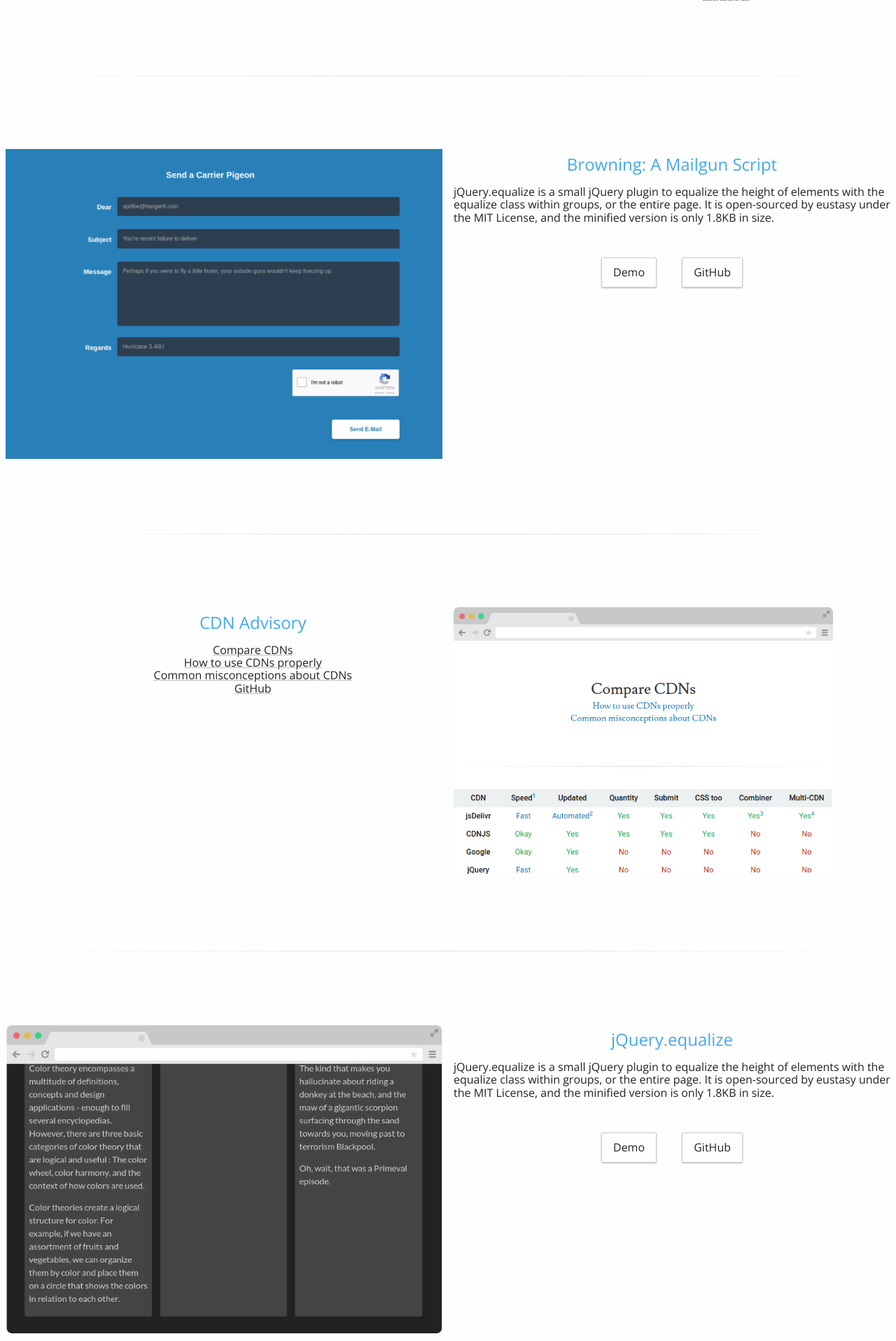
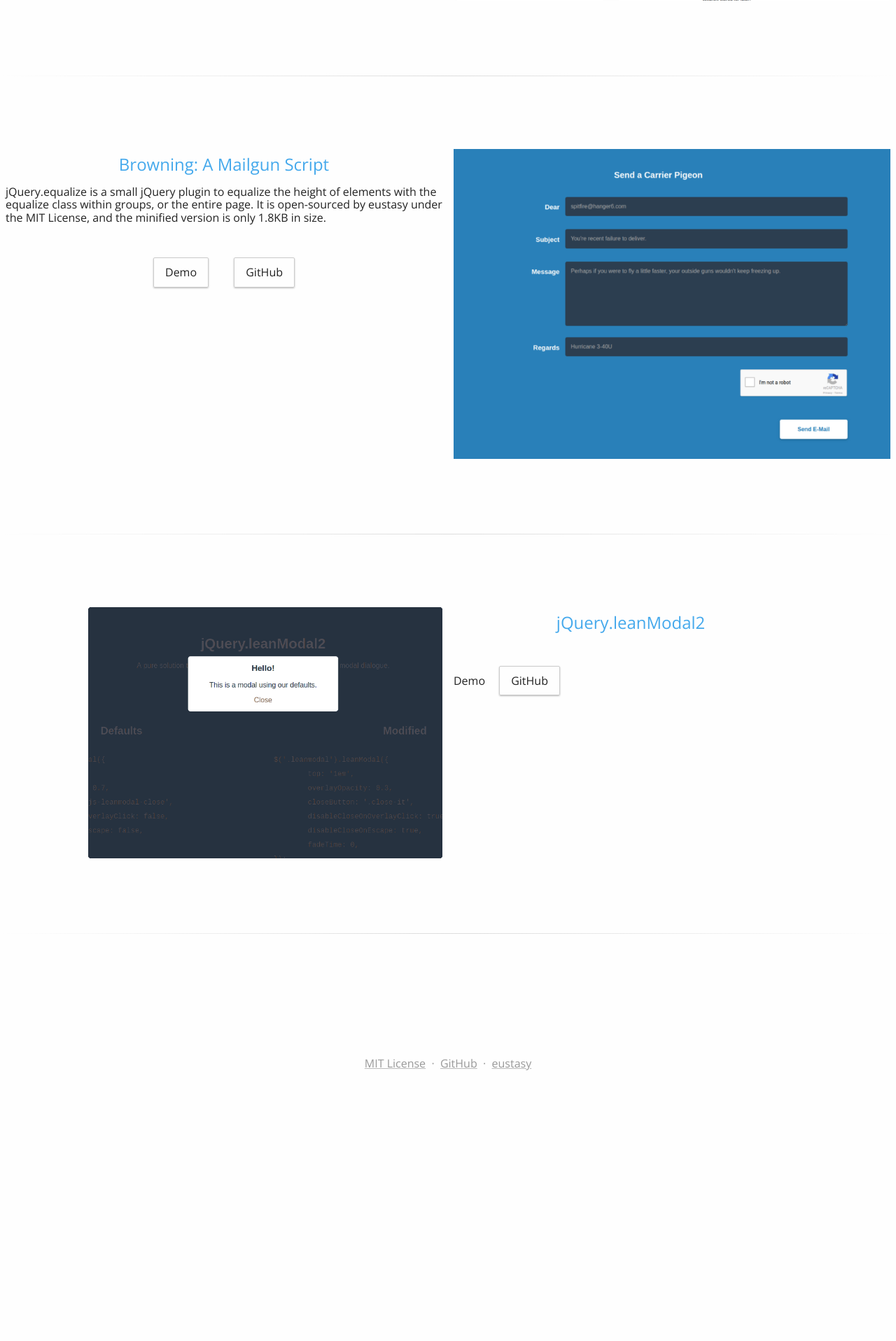
Before and after one commit to sitedata/labs.eustasy.org, a PHP site: page / in a window 1280 px wide. Shown: the part 1214-3131 px from the top of the page at 70% size. After the commit the page ends 2744 px from the top, so only its background shows below. Run offline with PHP 8.4, Linux system fonts and the light colour scheme; some libraries are stand-ins or nearby versions; some web fonts are replaced.

Commit message:
Update index.php

```diff
--- a/index.php
+++ b/index.php
@@ -44,54 +44,17 @@
 
 <section class="whole grid">
 	<div class="whole smablet-half">
+		<h3>Browning: A Mailgun Script</h3>
+		<p class="text-left TODO">jQuery.equalize is a small jQuery plugin to equalize the height of elements with the equalize class within groups, or the entire page. It is open-sourced by eustasy under the MIT License, and the minified version is only 1.8KB in size.</p>
+		<p>
+			<a class="button rounded display-inline-block background-white color-belize-hole" href="browning-a-mailgun-script">Demo</a>
+			<a class="button rounded display-inline-block background-white color-belize-hole" href="https://github.com/eustasy/browning">GitHub</a>
+		</p>
+	</div>
+	<div class="whole smablet-half">
 		<a href="browning-a-mailgun-script" title="Browning: A Mailgun Script">
 			<img alt="Browning: A Mailgun Script" src="assets/images/browning.png">
 		</a>
-	</div>
-	<div class="whole smablet-half">
-		<h3>Browning: A Mailgun Script</h3>
-		<p class="text-left">jQuery.equalize is a small jQuery plugin to equalize the height of elements with the equalize class within groups, or the entire page. It is open-sourced by eustasy under the MIT License, and the minified version is only 1.8KB in size.</p>
-		<p>
-			<a class="button rounded display-inline-block background-white color-belize-hole" href="browning-a-mailgun-script">Demo</a>
-			<a class="button rounded display-inline-block background-white color-belize-hole" href="https://github.com/eustasy/browning-a-mailgun-script">GitHub</a>
-		</p>
-	</div>
-</section>
-
-<hr class="section-breaker">
-
-<section class="whole grid">
-	<div class="whole smablet-half float-right">
-		<a href="cdns/compare-cdns" title="CDN Advisory">
-			<img alt="jQuery.equalize" src="assets/images/cdns.png">
-		</a>
-	</div>
-	<div class="whole smablet-half">
-		<h3>CDN Advisory</h3>
-		<ul class="list-style-none">
-			<li><a href="cdns/compare-cdns">Compare CDNs</a>
-			<li><a href="cdns/how-to-use-cdns-properly">How to use CDNs properly</a>
-			<li><a href="cdns/common-misconceptions-about-cdns">Common misconceptions about CDNs</a>
-			<li><a href="https://github.com/eustasy/cdns">GitHub</a>
-		</ul>
-	</div>
-</section>
-
-<hr class="section-breaker">
-
-<section class="whole grid">
-	<div class="whole smablet-half">
-		<a href="jQuery.equalize" title="jQuery.equalize">
-			<img alt="jQuery.equalize" src="assets/images/jquery-equalize.png">
-		</a>
-	</div>
-	<div class="whole smablet-half">
-		<h3>jQuery.equalize</h3>
-		<p class="text-left">jQuery.equalize is a small jQuery plugin to equalize the height of elements with the equalize class within groups, or the entire page. It is open-sourced by eustasy under the MIT License, and the minified version is only 1.8KB in size.</p>
-		<p>
-			<a class="button rounded display-inline-block background-white color-belize-hole" href="jQuery.equalize">Demo</a>
-			<a class="button rounded display-inline-block background-white color-belize-hole" href="https://github.com/eustasy/jQuery.equalize">GitHub</a>
-		</p>
 	</div>
 </section>
 
@@ -105,7 +68,7 @@
 	</div>
 	<div class="whole smablet-half">
 		<h3>jQuery.leanModal2</h3>
-		<p class="text-left">jQuery.equalize is a small jQuery plugin to equalize the height of elements with the equalize class within groups, or the entire page. It is open-sourced by eustasy under the MIT License, and the minified version is only 1.8KB in size.</p>
+		<p class="text-left TODOery.equalize is a small jQuery plugin to equalize the height of elements with the equalize class within groups, or the entire page. It is open-sourced by eustasy under the MIT License, and the minified version is only 1.8KB in size.</p>
 		<p>
 			<a class="button rounded display-inline-block background-white color-belize-hole" href="jQuery.leanModal2">Demo</a>
 			<a class="button rounded display-inline-block background-white color-belize-hole" href="https://github.com/eustasy/jQuery.leanModal2">GitHub</a>
@@ -115,70 +78,4 @@
 
 <hr class="section-breaker">
 
-<section class="whole grid">
-	<h2>Big Labs</h2>
-</section>
-
-<hr class="section-breaker">
-
-<section class="whole grid">
-	<div class="whole smablet-half">
-		<a href="comments-evolved" title="Comments Evolved">
-			<img alt="Comments Evolved" src="assets/images/comments-evolved.png">
-		</a>
-	</div>
-	<div class="whole smablet-half">
-		<h3>Comments Evolved</h3>
-		<p class="text-left">Comments Evolved, or Comments Evolved for Websites, is based on <a href="https://github.com/CloudHeroDevOps/comments-evolved">Comments Evolved for WordPress</a>, and allows for the use of Disqus, Facebook and Google+ comments in a stylish, modular, tabbed format at the bottom of each page.</p>
-		<p>
-			<a class="button rounded display-inline-block background-white color-belize-hole" href="comments-evolved">Demo</a>
-			<a class="button rounded display-inline-block background-white color-belize-hole" href="https://github.com/eustasy/comments-evolved">GitHub</a>
-		</p>
-	</div>
-</section>
-
-<hr class="section-breaker">
-
-<section class="whole grid">
-	<div class="whole smablet-half float-right">
-		<a href="elementary-Search" title="elementary Search">
-			<img alt="elementary Search" src="assets/images/elementary-Search.png">
-		</a>
-	</div>
-	<div class="whole smablet-half">
-		<h3>elementary Search</h3>
-		<p class="text-left">elementary Search is a small page that allows you to search with Google, Yahoo! or DuckDuckGo in a privacy orientated environment (it uses no Cookies by default) that is both simple to use and beautiful to behold. In the future we hope to have a tighter integration with the elementary project as it moves towards Isis.</p>
-		<p>
-			<a class="button rounded display-inline-block background-white color-belize-hole" href="elementary-Search">Demo</a>
-			<a class="button rounded display-inline-block background-white color-belize-hole" href="https://github.com/eustasy/elementary-Search">GitHub</a>
-		</p>
-	</div>
-</section>
-
-<hr class="section-breaker">
-
-<section class="whole grid">
-	<h2>Tiny Labs</h2>
-</section>
-
-<hr class="section-breaker">
-
-<section class="whole grid">
-	<div class="whole smablet-half float-right">
-		<a href="browser-size" title="Browser Size">
-			<img alt="Browser Size" src="assets/images/browser-size.png">
-		</a>
-	</div>
-	<div class="whole smablet-half">
-		<h3>Browser Size</h3>
-		<p class="text-left">Browser Size is a small HTML document that relies only on jQuery to quickly and simply display the dimensions of your browser window. This can be especially useful to have locally stored on your machine for manipulating CSS Media Queries and emulating smaller screens.</p>
-		<p>
-			<a class="button rounded display-inline-block background-white color-belize-hole" href="browser-size">Demo</a>
-			<a class="button rounded display-inline-block display-inline-block background-white color-belize-hole" href="https://github.com/eustasy/labs.eustasy.org">GitHub</a>
-		</p>
-	</div>
-</section>
-
-<hr class="section-breaker">
-
 <?php include __DIR__.'/_templates/footer.php'; ?>
```
